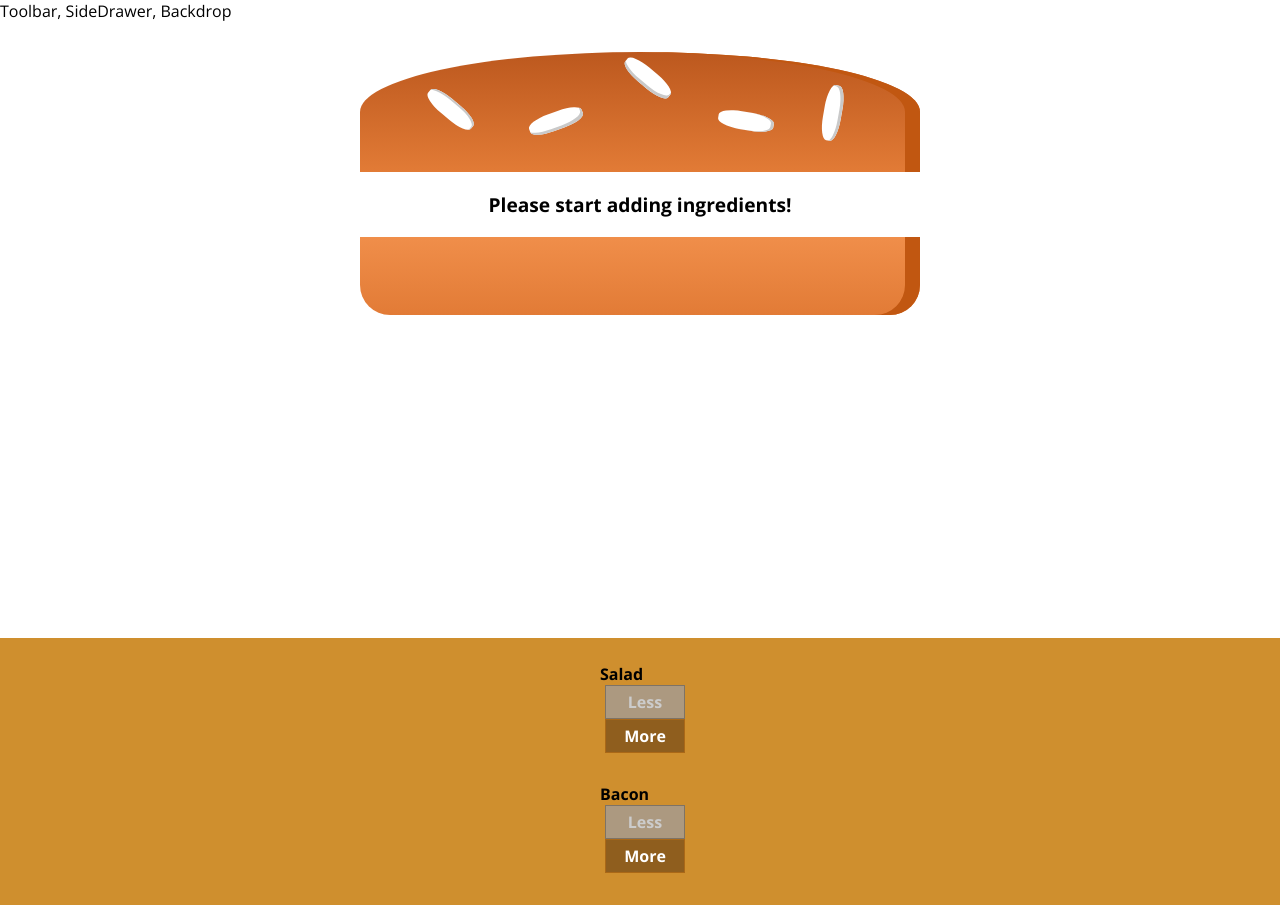
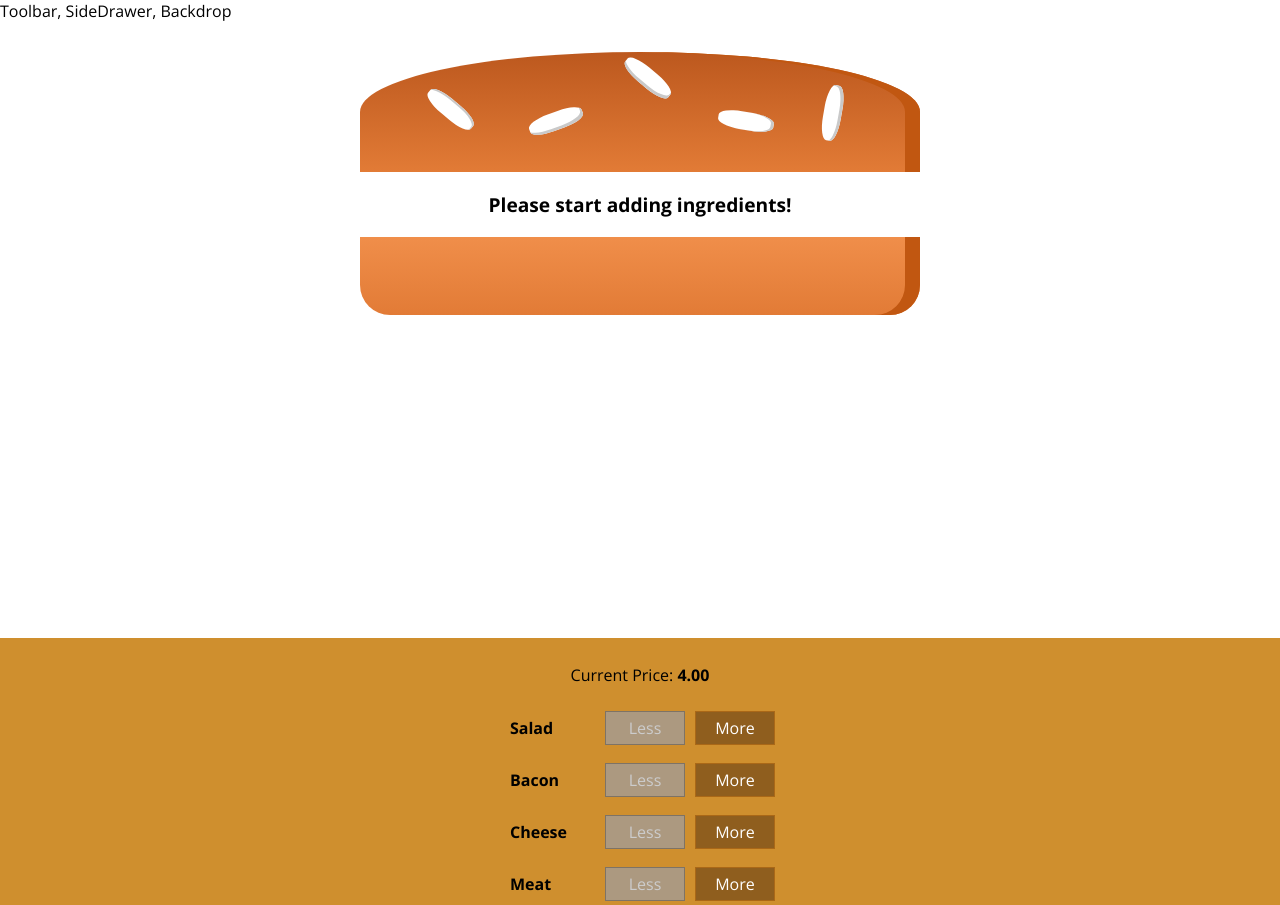
Before and after one commit to merima98/BurgerBuilder, a React app: page / in a window 1280 px wide. Shown: the top 905 px of the page. Built offline with nearby package versions, Linux system fonts and the light colour scheme.

Commit message:
Adding the Order button

```diff
--- a/src/components/Burger/BuildControls/BuildControl/BuildControl.js
+++ b/src/components/Burger/BuildControls/BuildControl/BuildControl.js
@@ -1,10 +1,10 @@
 import React from "react";
+
 import classes from "./BuildControl.css";
 
 const buildControl = (props) => (
   <div className={classes.BuildControl}>
-    <div className={classes.Label}>
-      {props.label}
+    <div className={classes.Label}>{props.label}</div>
     <button
       className={classes.Less}
       onClick={props.removed}
@@ -16,7 +16,6 @@
       More
     </button>
   </div>
-  </div>
 );
 
 export default buildControl;
--- a/src/components/Burger/BuildControls/BuildControls.js
+++ b/src/components/Burger/BuildControls/BuildControls.js
@@ -1,14 +1,20 @@
 import React from "react";
+
 import classes from "./BuildControls.css";
 import BuildControl from "./BuildControl/BuildControl";
+
 const controls = [
   { label: "Salad", type: "salad" },
   { label: "Bacon", type: "bacon" },
   { label: "Cheese", type: "cheese" },
   { label: "Meat", type: "meat" },
 ];
+
 const buildControls = (props) => (
   <div className={classes.BuildControls}>
+    <p>
+      Current Price: <strong>{props.price.toFixed(2)}</strong>
+    </p>
     {controls.map((ctrl) => (
       <BuildControl
         key={ctrl.label}
@@ -18,6 +24,9 @@
         disabled={props.disabled[ctrl.type]}
       />
     ))}
+    <button className={classes.OrderButton} disabled={!props.purchasable}>
+      ORDER NOW
+    </button>
   </div>
 );
 
--- a/src/containers/BurgerBuilder/BurgerBuilder.js
+++ b/src/containers/BurgerBuilder/BurgerBuilder.js
@@ -9,6 +9,7 @@
   meat: 1.3,
   bacon: 0.7,
 };
+
 class BurgerBuilder extends Component {
   state = {
     ingredients: {
@@ -18,7 +19,19 @@
       meat: 0,
     },
     totalPrice: 4,
+    purchasable: false,
   };
+
+  updatePurchaseState(ingredients) {
+    const sum = Object.keys(ingredients)
+      .map((igKey) => {
+        return ingredients[igKey];
+      })
+      .reduce((sum, el) => {
+        return sum + el;
+      }, 0);
+    this.setState({ purchasable: sum > 0 });
+  }
 
   addIngredientHandler = (type) => {
     const oldCount = this.state.ingredients[type];
@@ -31,6 +44,7 @@
     const oldPrice = this.state.totalPrice;
     const newPrice = oldPrice + priceAddition;
     this.setState({ totalPrice: newPrice, ingredients: updatedIngredients });
+    this.updatePurchaseState(updatedIngredients);
   };
 
   removeIngredientHandler = (type) => {
@@ -47,14 +61,15 @@
     const oldPrice = this.state.totalPrice;
     const newPrice = oldPrice - priceDeduction;
     this.setState({ totalPrice: newPrice, ingredients: updatedIngredients });
+    this.updatePurchaseState(updatedIngredients);
   };
 
   render() {
-    const disableInfo = {
+    const disabledInfo = {
       ...this.state.ingredients,
     };
-    for (let key in disableInfo) {
-      disableInfo[key] = disableInfo[key] <= 0;
+    for (let key in disabledInfo) {
+      disabledInfo[key] = disabledInfo[key] <= 0;
     }
     return (
       <Auxiliary>
@@ -62,7 +77,9 @@
         <BuildControls
           ingredientAdded={this.addIngredientHandler}
           ingredientRemoved={this.removeIngredientHandler}
-          disabled={disableInfo}
+          disabled={disabledInfo}
+          purchasable={this.state.purchasable}
+          price={this.state.totalPrice}
         />
       </Auxiliary>
     );
```
Lines whose indentation alone changed are shown as unchanged.
